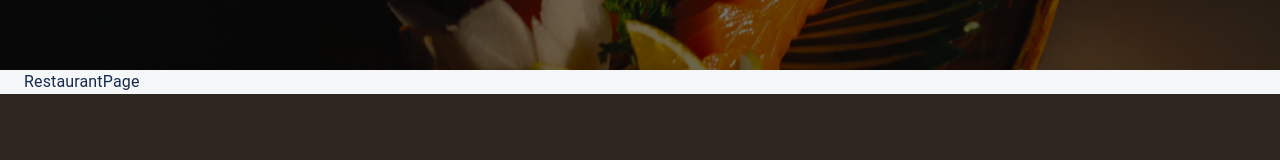
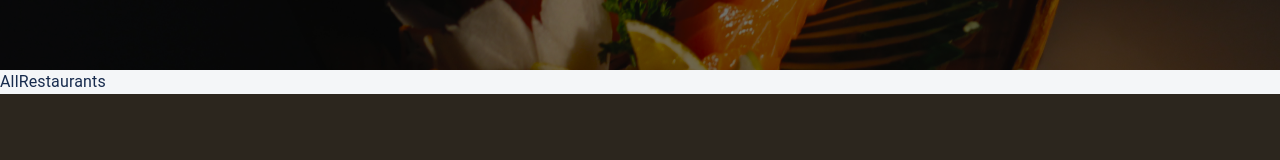
Before and after one commit to aayubkhon/papay-react, a React (Create React App) app: page /restaurant in a window 1280 px wide. Shown: the part 330-490 px from the top of the page. Built offline with nearby package versions, Linux system fonts and the light colour scheme.

Commit message:
feat:develop nested routing for restaurants screen

```diff
--- a/src/app/screens/HomePage/events.tsx
+++ b/src/app/screens/HomePage/events.tsx
@@ -71,9 +71,9 @@ const Events = () => {
             pagination={{ el: ".swiper-pagination", clickable: true }}
             autoplay={{ delay: 2000, disableOnInteraction: true }}
           >
-            {events_list.map((value, number) => {
+            {events_list.map((value, id) => {
               return (
-                <SwiperSlide className="events_info_frame">
+                <SwiperSlide key={id} className="events_info_frame">
                   <div className="events_img">
                     <img src={value.img} className="events_img" alt="" />
                   </div>
--- /dev/null
+++ b/src/app/screens/RestaurantPage/allRestaurants.tsx
@@ -0,0 +1,9 @@
+import React from 'react'
+
+const AllRestaurants = () => {
+  return (
+    <div>AllRestaurants</div>
+  )
+}
+
+export default AllRestaurants
--- /dev/null
+++ b/src/app/screens/RestaurantPage/choosenDish.tsx
@@ -0,0 +1,9 @@
+import React from 'react'
+
+const ChoosenDish = () => {
+  return (
+    <div>ChoosenDish</div>
+  )
+}
+
+export default ChoosenDish
--- a/src/app/screens/RestaurantPage/index.tsx
+++ b/src/app/screens/RestaurantPage/index.tsx
@@ -1,10 +1,26 @@
-import React from 'react';
+import React from "react";
 import { Container } from "@mui/material";
+import { Route, Switch, useRouteMatch } from "react-router-dom";
+import ChoosenDish from "./choosenDish";
+import OneRestaurants from "./oneRestaurants";
+import AllRestaurants from "./allRestaurants";
 
-export function RestaurantPage () {
-   return(
-      <Container>
-         RestaurantPage
-      </Container>
-   )
+export function RestaurantPage() {
+  let restaurant = useRouteMatch();
+  console.log(restaurant);
+  return (
+    <div className="restaurant_page">
+      <Switch>
+        <Route path={`${restaurant.path}/dish/:dish_id`}>
+          <ChoosenDish />
+        </Route>
+        <Route path={`${restaurant.path}/:restaurant_id`}>
+          <OneRestaurants />
+        </Route>
+        <Route path={`${restaurant.path}`}>
+          <AllRestaurants />
+        </Route>
+      </Switch>
+    </div>
+  );
 }
--- /dev/null
+++ b/src/app/screens/RestaurantPage/oneRestaurants.tsx
@@ -0,0 +1,9 @@
+import React from 'react'
+
+const OneRestaurants = () => {
+  return (
+    <div>OneRestaurants</div>
+  )
+}
+
+export default OneRestaurants
```
